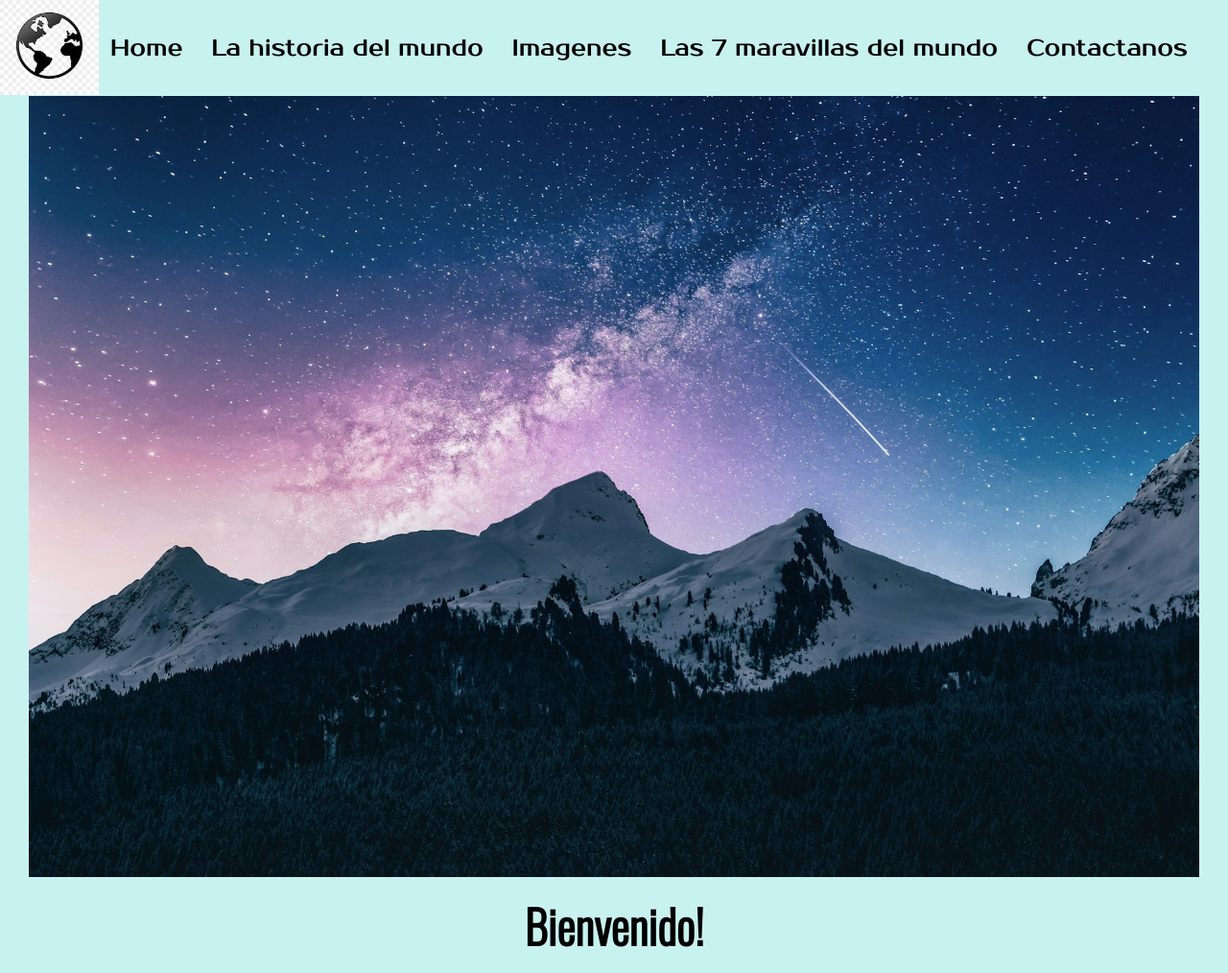
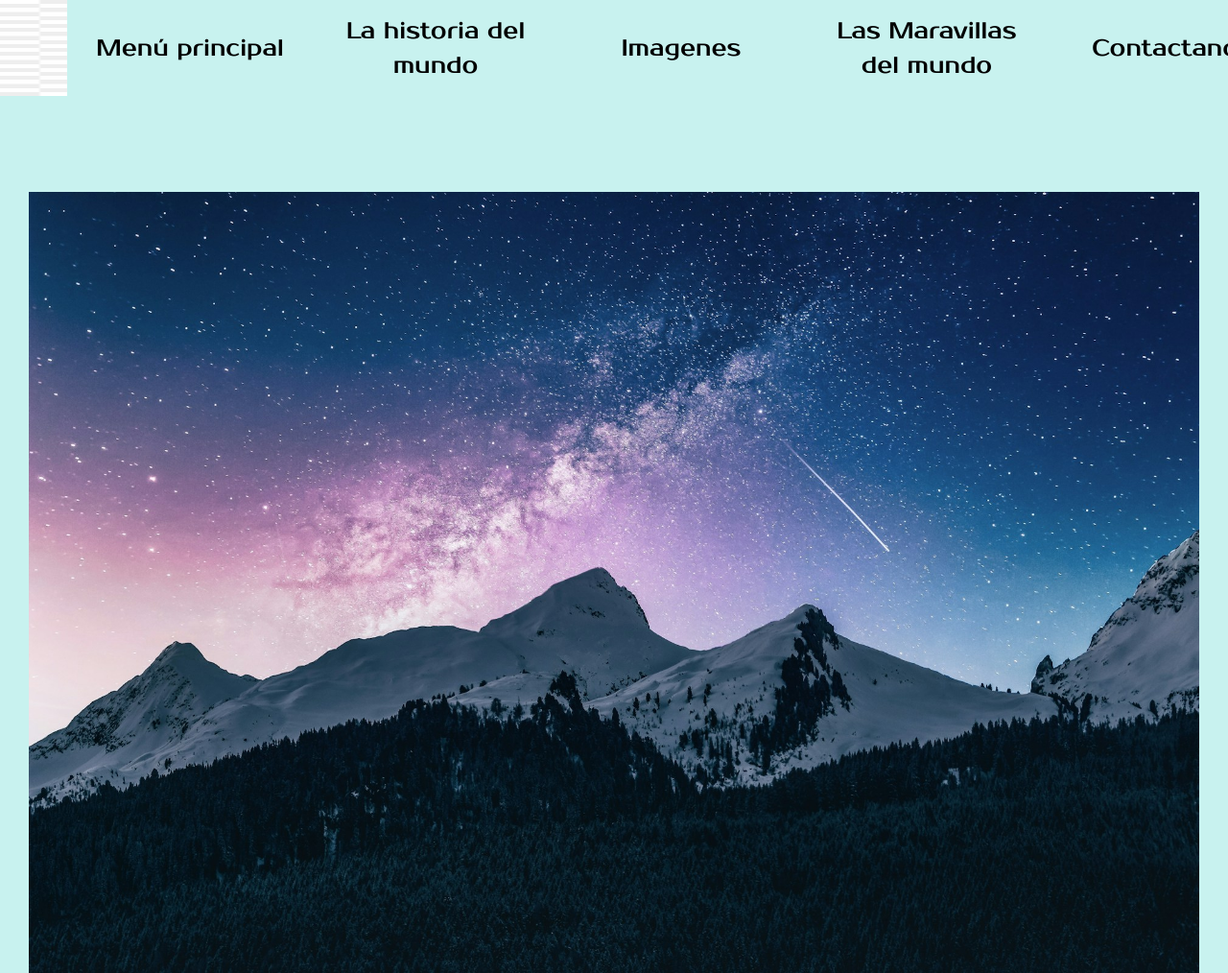
Before and after one commit to BenjaNapoli/Preentrega3-Napoli, a plain HTML site: page index.html in a window 1280 px wide. Shown: the top 1014 px of the page at 96% size. Drawn offline with nearby package versions, Linux system fonts and the light colour scheme.

Commit message:
le aplique bs a el index, pero se rompio todo el nav, incluyendo el de las demas paginas, no se como ni porque

```diff
--- a/Css/style.css
+++ b/Css/style.css
@@ -22,15 +22,39 @@ h1 {
 @import url('https://fonts.googleapis.com/css2?family=Ubuntu:ital,wght@0,300;0,400;0,500;0,700;1,300;1,400;1,500;1,700&display=swap');
 
 a {
-    text-decoration: none;
+ text-decoration: none;
 }
 
 p {
     font-family: 'ubuntu', sans-serif;
-    background-color: lavenderblush;
+    background-color:azure;
     padding: 25px;
     border-radius: 0px;
     border: 2px solid black;
+}
+
+
+.row{
+    display: flex;
+    justify-content: space-between;
+    align-items: flex-start;
+    height: 100px;
+    width: 100%;
+    background-color: #C8F2EF;
+    top: 0;
+    position: fixed;
+    font-family: 'prosto';
+}
+
+.col{
+    display: flex;
+    justify-content: center;
+    align-items: center;
+    font-family: 'prosto';
+    text-decoration: none;
+    width: 100%;
+    height: 100%;
+    list-style: none;
 }
 
 article {
@@ -52,33 +76,36 @@ head {
     background-color: #C8F2EF;
 }
 
-footer {
+footer p{
     background-color: #C8F2EF;
+    border: 0;
 }
 
 /*nav*/
 
 .nav {
-
     display: flex;
     justify-content: space-between;
-    align-items: center;
+    align-items: start;
     height: 100px;
     width: 100%;
     background-color: #C8F2EF;
     top: 0;
-    position: fixed;
+    position: sticky;
     padding: auto;
     font-family: 'prosto';
 }
 
 .nav-item{
     display: flex;
+    background-color: #C8F2EF;
     justify-content: space-between;
-    align-items: center;
+    align-items:center ;
 }
+
 .nav-list {
     list-style: none;
+    background-color: #C8F2EF;
     display: flex;
     justify-content: center;
     width: auto;
@@ -101,10 +128,10 @@ footer {
     color: #000;
     font-size: 24px;
     padding: 0px 15px 0px 0px;
-    width: 118px;
-    height: auto;
-    margin-right: auto;
-    position: sticky;
+    width: 115px;
+    height: 100px;
+    margin-left: auto;
+    position: fixed;
 
 }
 
@@ -161,7 +188,7 @@ footer {
     align-items: center;
 }
 
-.row {
+.product-row {
     display: flex;
 }
 
--- a/index.html
+++ b/index.html
@@ -5,6 +5,8 @@
     <meta charset="UTF-8">
     <meta name="viewport" content="width=device-width, initial-scale=1.0">
     <title>Menú principal - Landing page</title>
+    <link href="https://cdn.jsdelivr.net/npm/bootstrap@5.3.3/dist/css/bootstrap.min.css" rel="stylesheet" integrity="sha384-QWTKZyjpPEjISv5WaRU9OFeRpok6YctnYmDr5pNlyT2bRjXh0JMhjY6hW+ALEwIH" crossorigin="anonymous">
+    <script src="https://cdn.jsdelivr.net/npm/bootstrap@5.3.3/dist/js/bootstrap.bundle.min.js" integrity="sha384-YvpcrYf0tY3lHB60NNkmXc5s9fDVZLESaAA55NDzOxhy9GkcIdslK1eN7N6jIeHz" crossorigin="anonymous"></script>
     <link rel="stylesheet" href="Css/style.css">
 </head>
 
@@ -13,14 +15,24 @@
     <header>
         <nav class="nav">
             <a href="index.html">
-                <img src="images/logotierra.png" alt="Logo" class="logo"> </a>
-            <ul class="nav-list">
+                <img src="images/logotierra.png" alt="Logo" class="row"> </a>
+            <!-- <ul class="nav-list">
                 <li class="nav-item"><a href="index.html" class="nav-link">Home</a></li>
-                    <li class="nav-item"><a href="pages/lahistoriadelmundo.html" class="nav-link">La historia del mundo</a></li>
-                    <li class="nav-item"><a href="pages/imagenes.html" class="nav-link">Imagenes</a></li>
-                    <li class="nav-item"><a href="pages/maravillas.html" class="nav-link">Las 7 maravillas del mundo</a></li>
-                    <li class="nav-item"><a href="pages/contact.html" class="nav-link">Contactanos</a></li>
-            </ul>
+                <li class="nav-item"><a href="pages/lahistoriadelmundo.html" class="nav-link">La historia del mundo</a></li>
+                <li class="nav-item"><a href="pages/imagenes.html" class="nav-link">Imagenes</a></li>
+                <li class="nav-item"><a href="pages/maravillas.html" class="nav-link">Las 7 maravillas del mundo</a></li>
+                <li class="nav-item"><a href="pages/contact.html" class="nav-link">Contactanos</a></li>
+            </ul>-->
+            <div class="container space-between">
+                <div class="row">
+                    <div class="col"><a href="index.html" class="nav-link">Menú principal</a></div>
+                    <div class="col"><a href="pages/lahistoriadelmundo.html" class="nav-link">La historia del mundo</a></div>
+                    <div class="col"><a href="pages/imagenes.html" class="nav-link">Imagenes</a></div>
+                    <div class="col"><a href="pages/maravillas.html" class="nav-link">Las Maravillas del mundo</a></div>
+                    <div class="col"><a href="pages/contact.html" class="nav-link">Contactanos</a></div>
+                  </div>
+                </div>
+              </div>
         </nav>
 
     </header>
@@ -43,7 +55,7 @@
         <div class="gallery">
             <!--"Lugares que recomiendo" section-->
             <h2 class="Lugares-h2">Lugares que recomiendo visitar</h2>
-            <div class="row">
+            <div class="product-row">
                 <div class="product">
                     <img src="images/Islandia.jpg" alt="Islandia" class="product-img">
                     <h2><a href="https://es.wikipedia.org/wiki/Islandia">Islandia (click aqui)</a></h2>
@@ -53,7 +65,7 @@
                     <h2><a href="https://es.wikipedia.org/wiki/Brasil">Brasil (click aqui)</a></h2>
                 </div>
             </div>
-            <div class="row">
+            <div class="product-row">
                 <div class="product">
                     <img src="images/Portugal.jpg" alt="Imagen 3" class="product-img">
                     <h2><a href="https://es.wikipedia.org/wiki/Portugal">Portugal (click aqui)</a></h2>
```
Also changed, not shown: Pages/contact.html (+1 -1 lines), Pages/laHistoriaDelMundo.html (+5 -10 lines).
